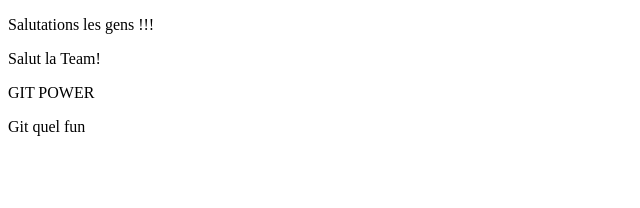
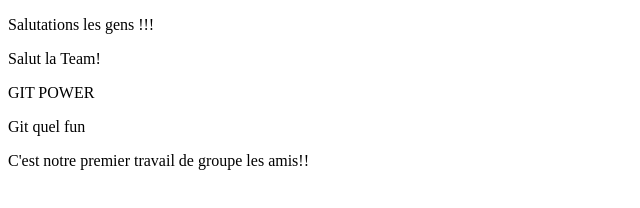
Before and after one commit to TheoRicherol/travauxGroupe, a plain HTML site: page index.html in a window 1280 px wide. Shown: the whole page, without its empty margins (0-640 px from the left). Drawn offline with Linux system fonts and the light colour scheme.

Commit message:
ajout paragraphe amis

```diff
--- a/index.html
+++ b/index.html
@@ -9,5 +9,6 @@
     <p>Salut la Team!</p>
     <p>GIT POWER</p>
     <p>Git quel fun</p>
+    <p>C'est notre premier travail de groupe les amis!!</p>
   </body>
 </html>
```
